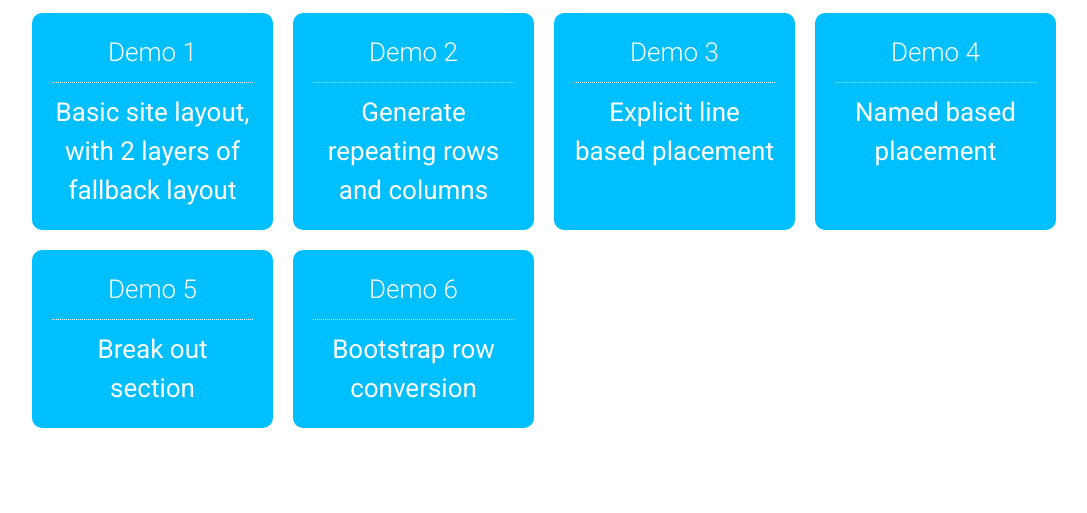
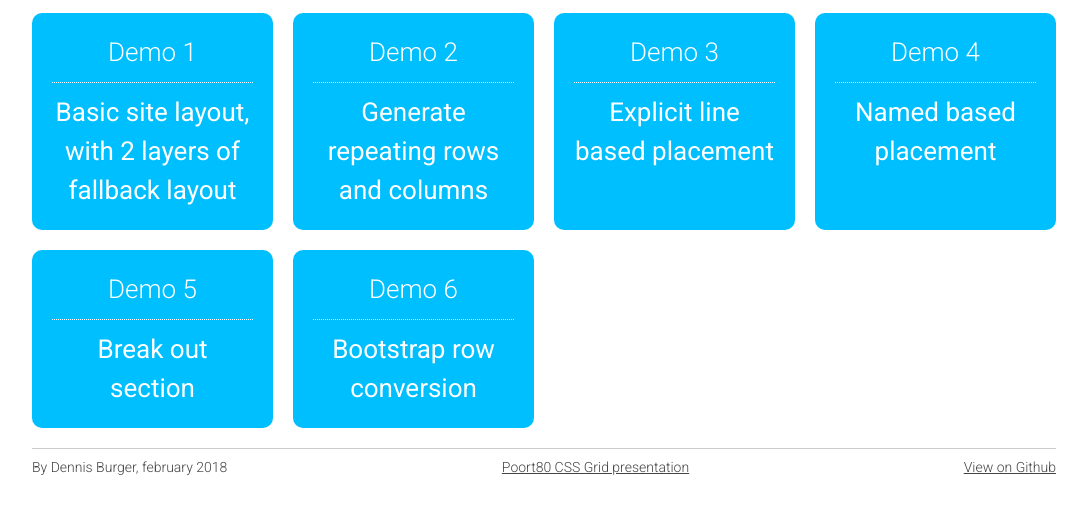
Before and after one commit to dutchwebworks/p80-css-grid-demos, a plain HTML site: page index.html in a window 1280 px wide. Shown: the part 111-624 px from the top of the page, without its empty margins (96-1183 px from the left). Drawn offline with Linux system fonts and the light colour scheme.

Commit message:
Updated footer, added links to Github page and P80 Google Slide presentation.

```diff
--- a/css/shared.css
+++ b/css/shared.css
@@ -38,3 +38,28 @@
 	max-width: 100%;
 	height: auto;
 }
+
+.footer {
+	display: flex;
+	justify-content: space-between;
+	border-top: 1px solid #ccc;
+	margin-top: 20px;
+	padding-top: 0px;
+}
+
+.footer,
+.footer a {
+	color: #444;
+    font-size: 14px;
+	font-weight: 300;
+    font-family: Roboto,Arial,sans-serif;
+}
+
+.footer__body a:hover {
+    color: #ff1493;
+}
+
+.footer__body {
+	margin-top: 0px;
+    padding-top: 10px;
+}
--- a/index.html
+++ b/index.html
@@ -20,6 +20,12 @@
 			<li><a href="demo-05-break-out-section"><span>Demo 5</span> Break out section</a></li>
 			<li><a href="demo-06-bootstrap-rows"><span>Demo 6</span> Bootstrap row conversion</a></li>
 		</ul>
+
+		<footer class="footer">
+			<p class="footer__body">By Dennis Burger, february 2018</p>
+			<p class="footer__body"><a href="https://docs.google.com/presentation/d/e/2PACX-1vS3_1Xvt2icevSlgI-xQjVLg8N-JRI8w1M0z8AhhdsgLGGlmJufReNZ-ERXw4lfARtpT7868g1Mklgo/pub?start=false&loop=false&delayms=60000" target="_blank">Poort80 CSS Grid presentation</a></p>
+			<p class="footer__body"><a href="https://github.com/dutchwebworks/p80-css-grid-demos" target="_blank">View on Github</a></p>
+		</footer>
 	</section>
 </body>
 </html>
```
